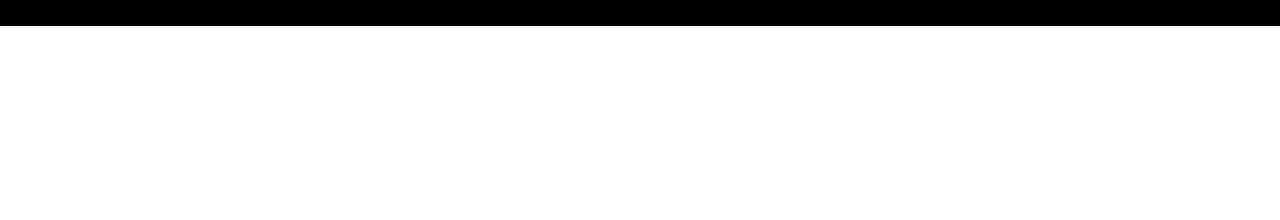
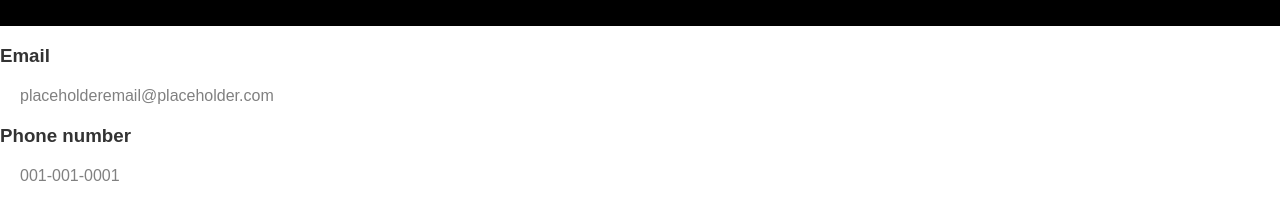
Before and after one commit to Anhilliator1/anhilliator1.github.io, a plain HTML site: page contact.html in a window 1280 px wide. Shown: the part 74-294 px from the top of the page. Drawn offline with Linux system fonts and the light colour scheme.

Commit message:
Adding formatting

```diff
--- a/contact.html
+++ b/contact.html
@@ -16,5 +16,19 @@
             <a href="contact.html"><strong>Contact</strong></a>
         </div>
     </nav>
+    <main>
+        <h3>
+            Email
+        </h3>
+        <p>
+            placeholderemail@placeholder.com
+        </p>
+        <h3>
+            Phone number
+        </h3>
+        <p>
+            001-001-0001
+        </p>
+    </main>
 </body>
 </html>
--- a/css/contact.css
+++ b/css/contact.css
@@ -29,3 +29,8 @@ nav {
     margin: 0 20px;
     font-size: 18px;
 }
+
+p {
+    color: #808080;
+    margin:20px;
+}
--- a/css/experience.css
+++ b/css/experience.css
@@ -29,3 +29,8 @@ nav {
     margin: 0 20px;
     font-size: 18px;
 }
+
+h2, h3, p{
+    color:#808080;
+    margin:20px;
+}
```
